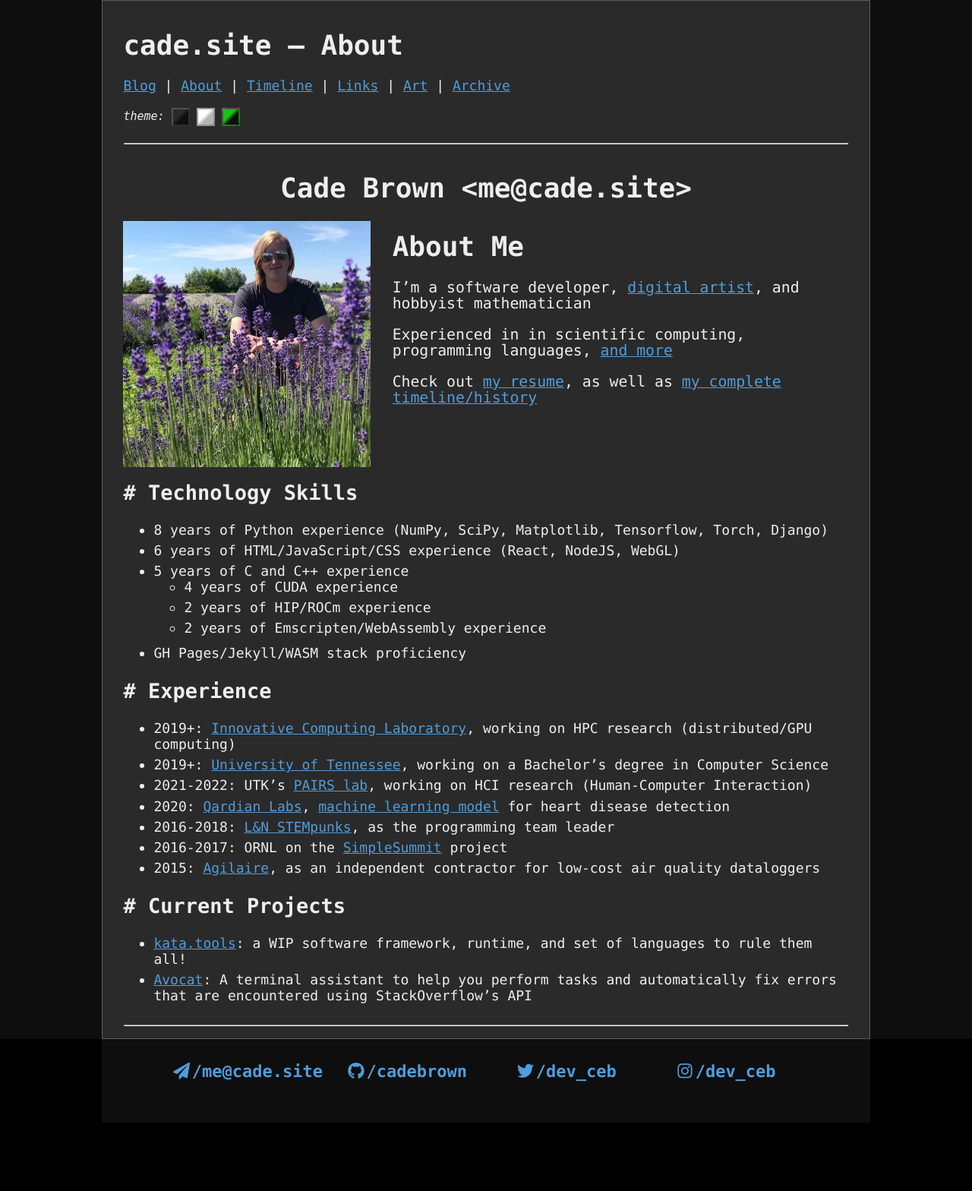
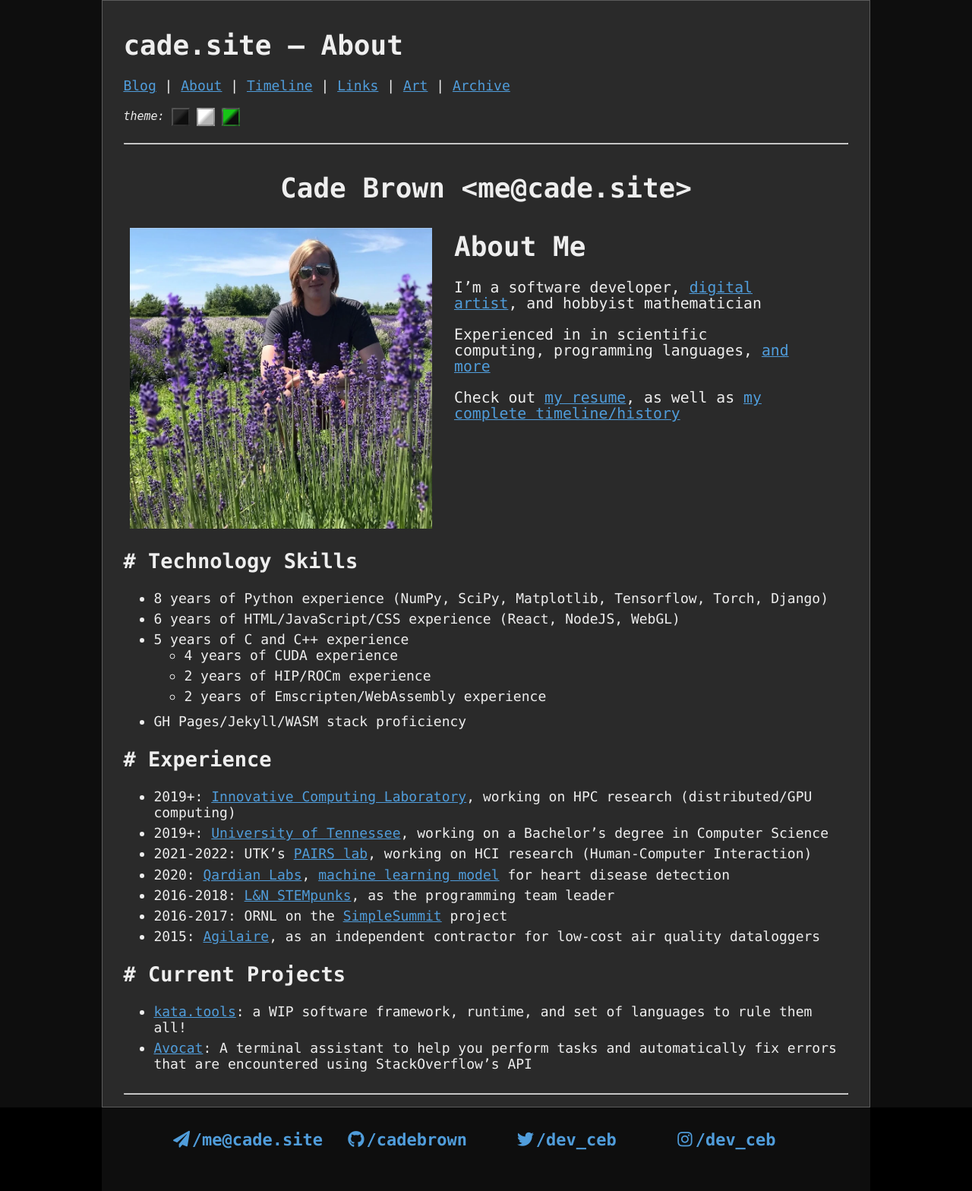
Before and after one commit to cadebrown/old.cade.site, a Jekyll site: the page built from about.md, in a window 1280 px wide. Shown: the whole page at 76% size. Built offline with Jekyll 4.4.1, drawn with Linux system fonts in a browser that asks for light colours; nearby versions of some CDN libraries; before the commit the page ends 1478 px from its top, so only the background shows below that.

Commit message:
about me

```diff
--- a/about.md
+++ b/about.md
@@ -11,7 +11,7 @@ permalink: /about
 </center>
 
 <!--![A Picture of My Face](/files/face.webp)-->
-![A Picture of My Face](/files/cade-face-2.webp){: .img-left .img-S }
+![A Picture of My Face](/files/cade-face-2.webp){: .img-left .img-ZZZ }
 
 
 # About Me
--- a/css/main.css
+++ b/css/main.css
@@ -275,6 +275,14 @@ img {
     clear: both;
 }
 
+
+/* for the about page */
+.img-ZZZ {
+    max-width: 80%;
+    max-height: 44vh;
+}
+
+
 .img-S {
     max-width: 68%;
     max-height: 36vh;
@@ -292,10 +300,12 @@ img {
 
 .img-left {
     float: left;
+    margin: 0.5em;
     margin-right: 1.6em;
 }
 .img-right {
     float: right;
+    margin: 0.5em;
     margin-left: 1.6em;
 }
 
@@ -485,4 +495,17 @@ footer a {
         flex-direction: column;
     }
 
+
+    .img-left {
+        float: none;
+        margin: auto;
+        width: 100%;
+    }
+    .img-right {
+        float: none;
+        margin: auto;
+        width: 100%;
+    }
+
+
 }
```
